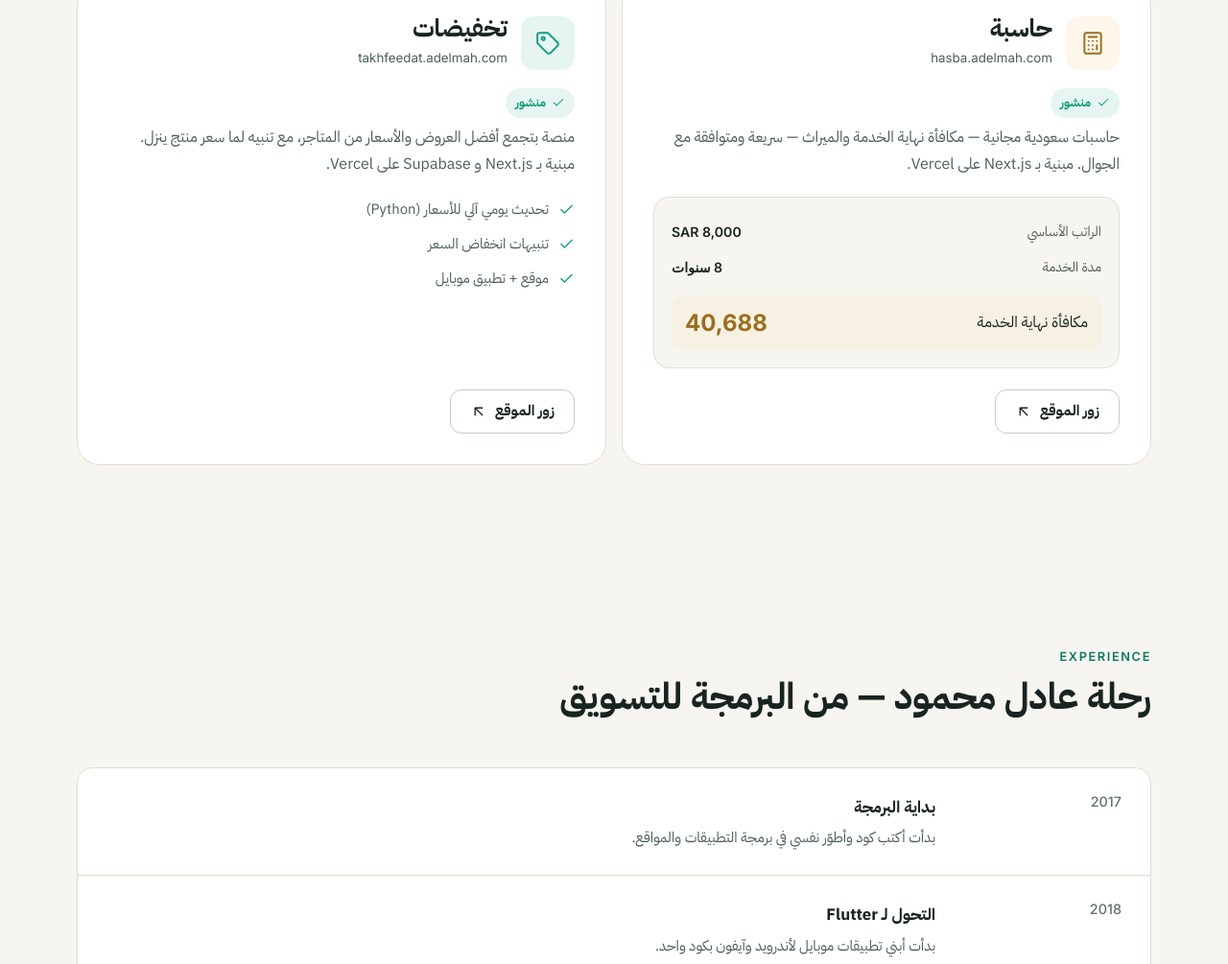
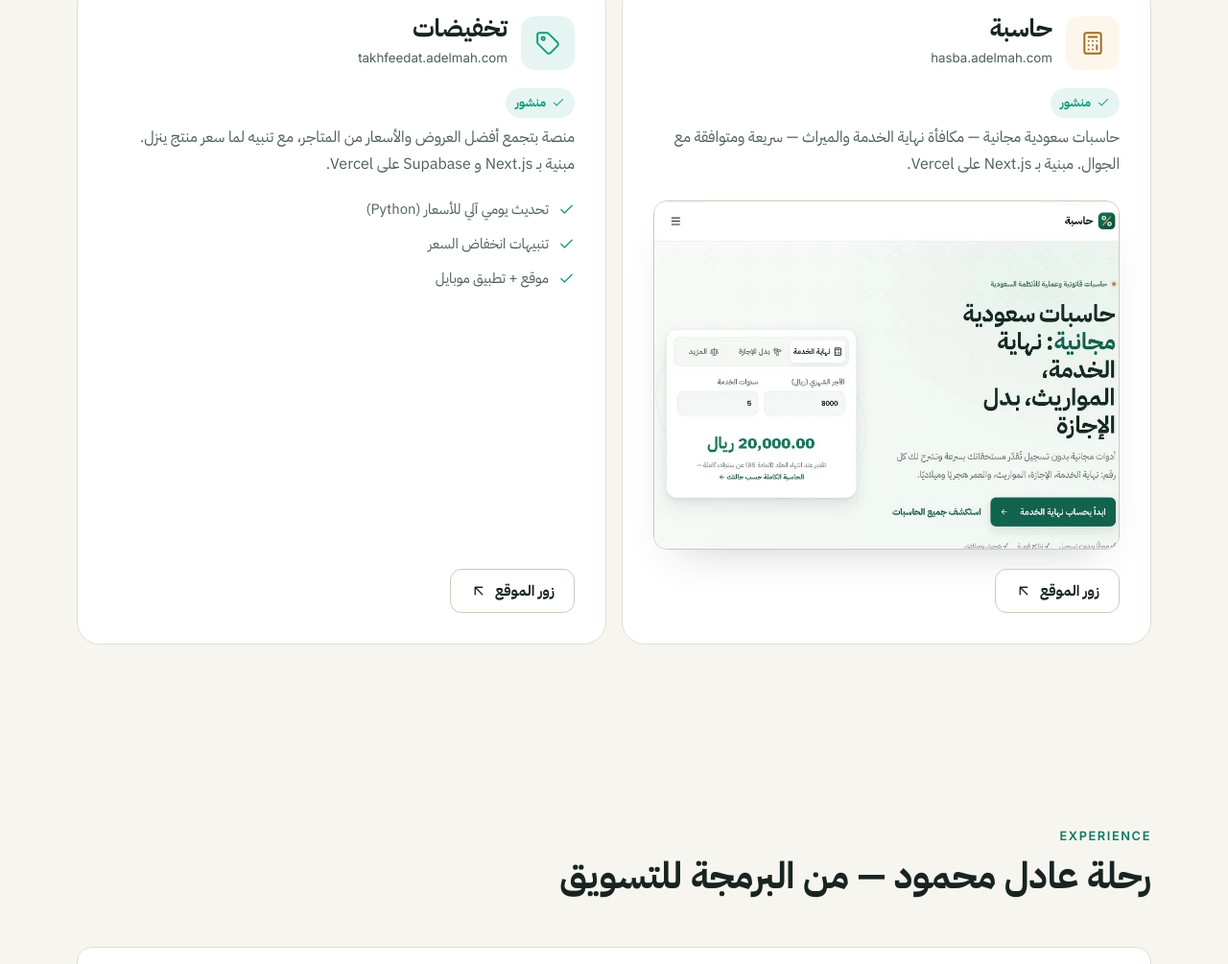
Before and after one commit to adelmahmoud11/adelmahmoud11.github.io, a website: page index.html in a window 1280 px wide. Shown: the part 4314-5319 px from the top of the page at 96% size. Drawn offline with Linux system fonts and the light colour scheme.

Commit message:
Hasba card: real screenshot of hasba.adelmah.com (webp 30KB, lazy) replaces mock widget; polished shot styling

```diff
--- a/index.html
+++ b/index.html
@@ -275,6 +275,10 @@ h2{font-size:clamp(1.7rem,3.4vw,2.4rem);line-height:1.3;font-weight:700;letter-s
 .pcard p{color:var(--muted);margin:6px 0 20px}
 .pcard .cta{margin-top:auto}
 .mini-calc{border:1px solid var(--border);border-radius:16px;background:var(--bg);padding:18px;margin-bottom:22px}
+.pc-shot{display:block;border-radius:14px;overflow:hidden;border:1px solid var(--border2);box-shadow:0 26px 52px -30px rgba(0,0,0,.55);margin:4px 0 20px;transition:.25s}
+.pc-shot:hover{border-color:var(--accent);transform:translateY(-2px)}
+.pc-shot img{width:100%;height:auto;display:block}
+:root[data-theme="light"] .pc-shot{box-shadow:0 22px 44px -26px rgba(24,36,33,.25)}
 .row{display:flex;justify-content:space-between;font-size:.88rem;color:var(--muted);padding:6px 0}
 .row b{color:var(--text);font-family:'Inter';font-weight:600}
 .res{margin-top:10px;padding:14px;border-radius:12px;background:rgba(232,183,90,.08);display:flex;justify-content:space-between;align-items:center}
@@ -647,11 +651,9 @@ footer .wrap{display:flex;justify-content:space-between;flex-wrap:wrap;gap:10px}
         <div class="p-head"><div class="pi"><svg class="i"><use href="#calc"/></svg></div><div><h3 data-en="Hasba">حاسبة</h3><small>hasba.adelmah.com</small></div></div>
         <div><span class="pill"><svg class="i" style="width:14px;height:14px"><use href="#check"/></svg><span data-en="Live">منشور</span></span></div>
         <p data-en="Free Saudi calculators — end-of-service benefits and inheritance — fast and mobile-friendly. Built with Next.js on Vercel.">حاسبات سعودية مجانية — مكافأة نهاية الخدمة والميراث — سريعة ومتوافقة مع الجوال. مبنية بـ Next.js على Vercel.</p>
-        <div class="mini-calc">
-          <div class="row"><span data-en="Basic salary">الراتب الأساسي</span><b>8,000 SAR</b></div>
-          <div class="row"><span data-en="Years of service">مدة الخدمة</span><b><span id="yrs">3</span> <span data-en="yrs">سنوات</span></b></div>
-          <div class="res"><span data-en="End-of-service">مكافأة نهاية الخدمة</span><b class="num"><span id="res">12,000</span></b></div>
-        </div>
+        <a class="pc-shot" href="https://hasba.adelmah.com" target="_blank" rel="noopener" aria-label="حاسبة — hasba.adelmah.com">
+          <img src="hasba-screenshot.webp" width="880" height="658" alt="حاسبة نهاية الخدمة والميراث — hasba.adelmah.com" loading="lazy" decoding="async">
+        </a>
         <div class="cta"><a href="https://hasba.adelmah.com" target="_blank" rel="noopener" class="btn sec"><span data-en="Visit site">زور الموقع</span><svg class="i flip"><use href="#arrow"/></svg></a></div>
       </article>
 
@@ -867,11 +869,7 @@ const io=new IntersectionObserver(es=>es.forEach(e=>{if(!e.isIntersecting)return
   e.target.querySelectorAll('.count').forEach(c=>countUp(c,+c.dataset.to));io.unobserve(e.target)}),{threshold:.12});
 $$('.rv').forEach((el,i)=>{el.style.transitionDelay=(i%4)*70+'ms';io.observe(el)});
 
-/* mini calculator: Saudi labor law — half month/year for first 5 years, full month after */
-const seq=[3,5,8,12];let k=0;
-function calc(y){const s=8000;return y<=5?y*s/2:5*s/2+(y-5)*s}
-function tick(){const y=seq[k++%seq.length];$('#yrs').textContent=y;countUp($('#res'),calc(y),900)}
-tick();setInterval(tick,3200);
+/* mini calculator: Saudi labor law — half month/year for first 5 years, full month after (widget moved to hasba.adelmah.com — the card shows a real screenshot now) */
 </script>
 </body>
 </html>
--- a/package.json
+++ b/package.json
@@ -12,6 +12,7 @@
   "devDependencies": {
     "@testing-library/dom": "^10.4.2",
     "jsdom": "^31.0.1",
+    "sharp": "^0.35.5",
     "vitest": "^5.1.0"
   }
 }
```
Also changed, not shown: tests/site.test.mjs (+11 -0 lines), hasba-screenshot.webp (added), 1 other file.
